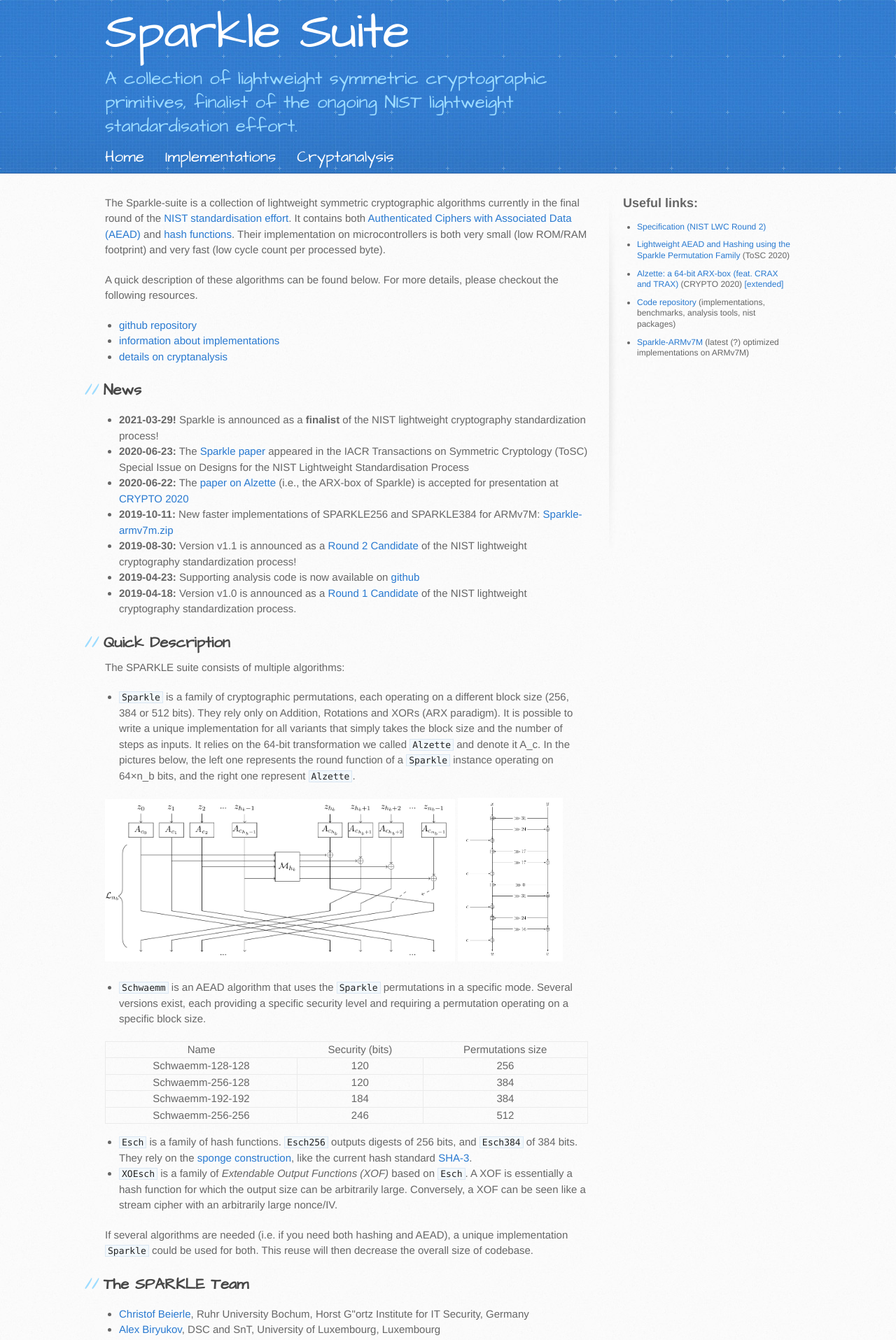
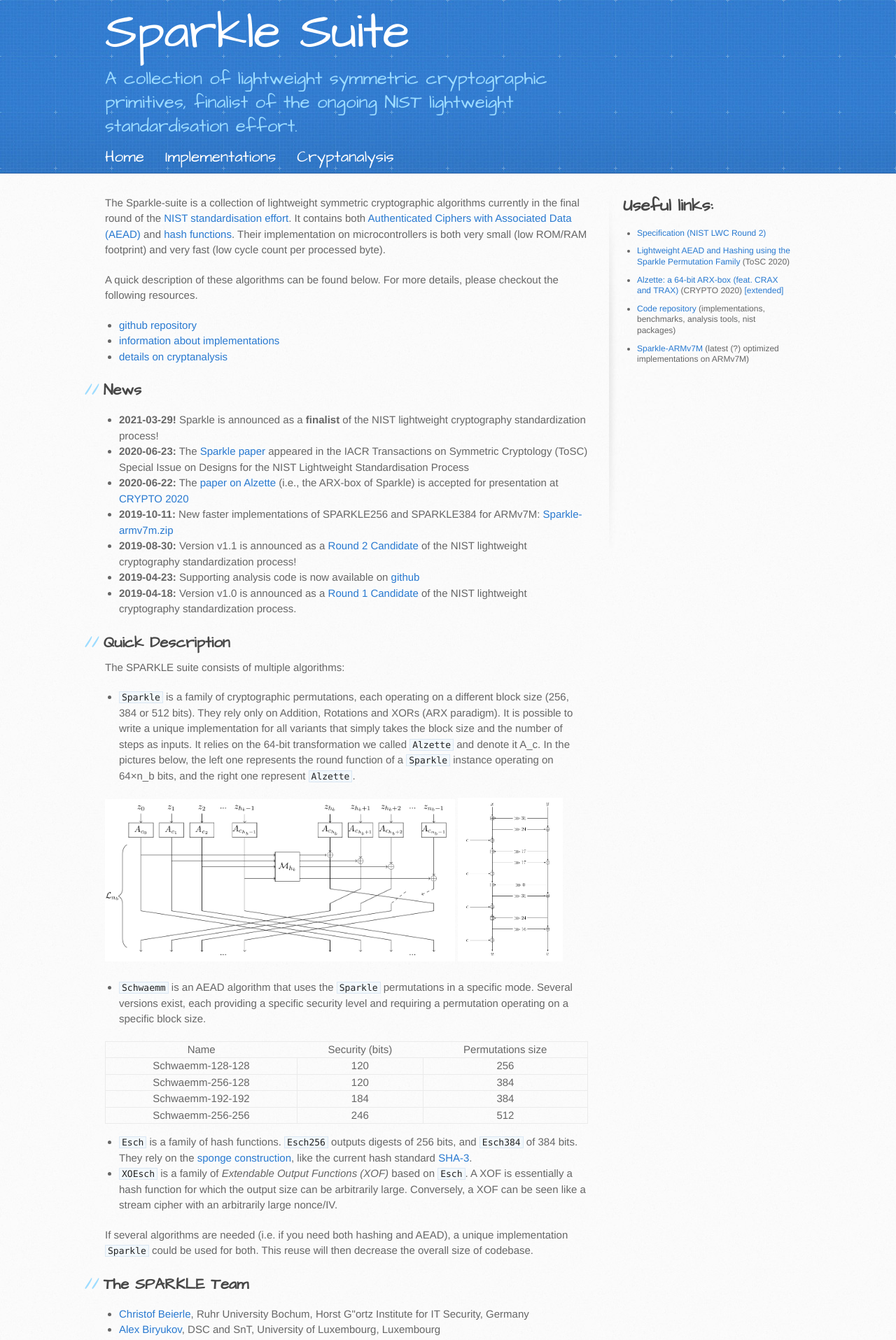
Before and after one commit to sparkle-lwc/sparkle-lwc.github.io, a Jekyll site: the page built from index.markdown, in a window 1280 px wide. Shown: the top 1915 px of the page at 70% size. Built offline with Jekyll 4.4.1, drawn with Linux system fonts in a browser that asks for light colours.

Commit message:
Same stile sidebar header

```diff
--- a/_layouts/default.html
+++ b/_layouts/default.html
@@ -39,7 +39,7 @@
         </section>
 
         <aside id="sidebar">
-          <h2>Useful links:</h2>
+          <h1>Useful links:</h1>
           <ul>
             <li><a href="https://csrc.nist.gov/CSRC/media/Projects/lightweight-cryptography/documents/round-2/spec-doc-rnd2/sparkle-spec-round2.pdf">Specification (NIST LWC Round 2)</a></li>
             <li><a href="https://tosc.iacr.org/index.php/ToSC/article/view/8627">Lightweight AEAD and Hashing using the Sparkle Permutation Family</a> (ToSC 2020)</li>
--- a/stylesheets/stylesheet.css
+++ b/stylesheets/stylesheet.css
@@ -520,8 +520,10 @@
   margin: 0 0 10px 0;
 }
 
-aside#sidebar h2 {
+aside#sidebar h1 {
   margin-top: 0;
+  font-family: 'Architects Daughter', 'Helvetica Neue', Helvetica, Arial, serif;
+  color: #474747;
 }
 
 #downloads {
```
